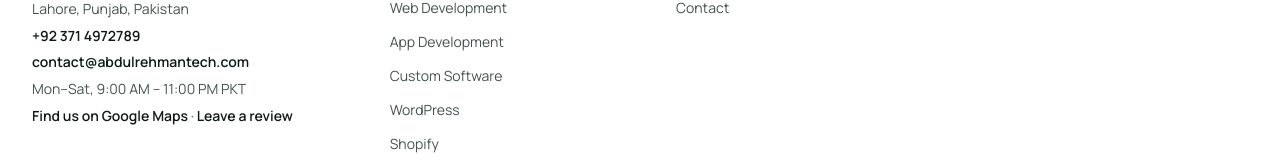
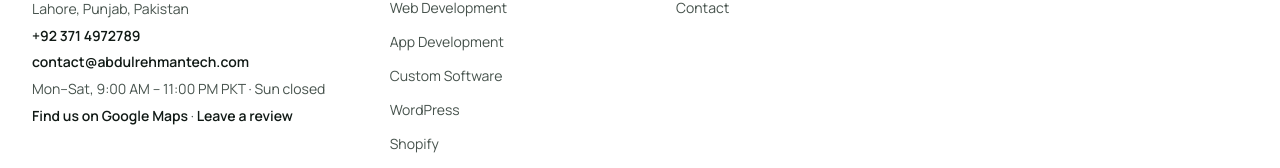
Before and after one commit to bodycartoon0111-netizen/abdul-rehman-portfolio, a Next.js app: page /industries/real-estate in a window 1280 px wide. Shown: the part 5900-6068 px from the top of the page. Built offline with nearby package versions, Linux system fonts and the light colour scheme; no server answers.

Commit message:
Audit fix: footer Sun closed

```diff
--- a/components/navigation/Footer.tsx
+++ b/components/navigation/Footer.tsx
@@ -108,7 +108,7 @@ export function Footer() {
             <p>Lahore, Punjab, Pakistan</p>
             <p><a className="font-semibold text-ink transition-colors hover:text-pine" href="tel:+923714972789">+92 371 4972789</a></p>
             <p><a className="font-semibold text-ink transition-colors hover:text-pine" href="mailto:contact@abdulrehmantech.com">contact@abdulrehmantech.com</a></p>
-            <p>Mon–Sat, 9:00 AM – 11:00 PM PKT</p>
+            <p>Mon–Sat, 9:00 AM – 11:00 PM PKT · Sun closed</p>
             <p><a className="font-semibold text-ink transition-colors hover:text-pine" href="https://maps.app.goo.gl/EapYDNXRFq5Zoj666" target="_blank" rel="noopener noreferrer" onClick={() => trackOutboundClick("https://maps.app.goo.gl/EapYDNXRFq5Zoj666")}>Find us on Google Maps</a> · <a className="font-semibold text-ink transition-colors hover:text-pine" href="https://g.page/r/CVEVkSQEg5kEEBM/review" target="_blank" rel="noopener noreferrer" onClick={() => trackOutboundClick("https://g.page/r/CVEVkSQEg5kEEBM/review")}>Leave a review</a></p></address>
           </div>
 
```
